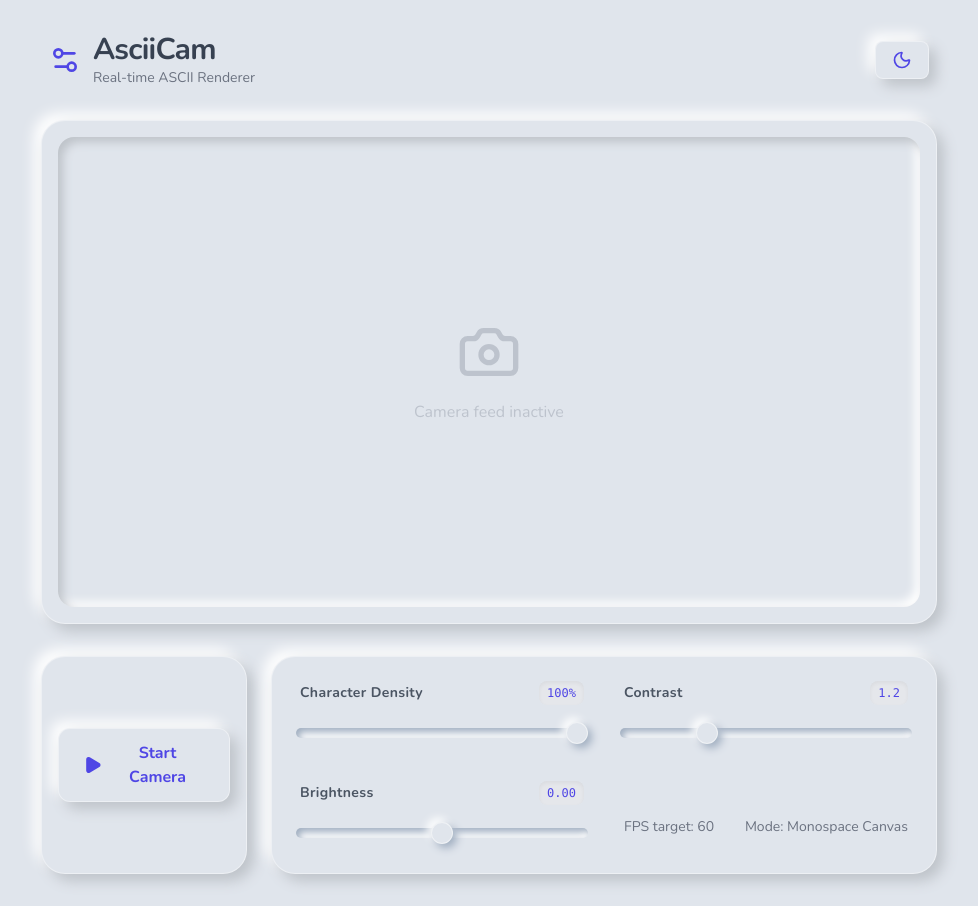
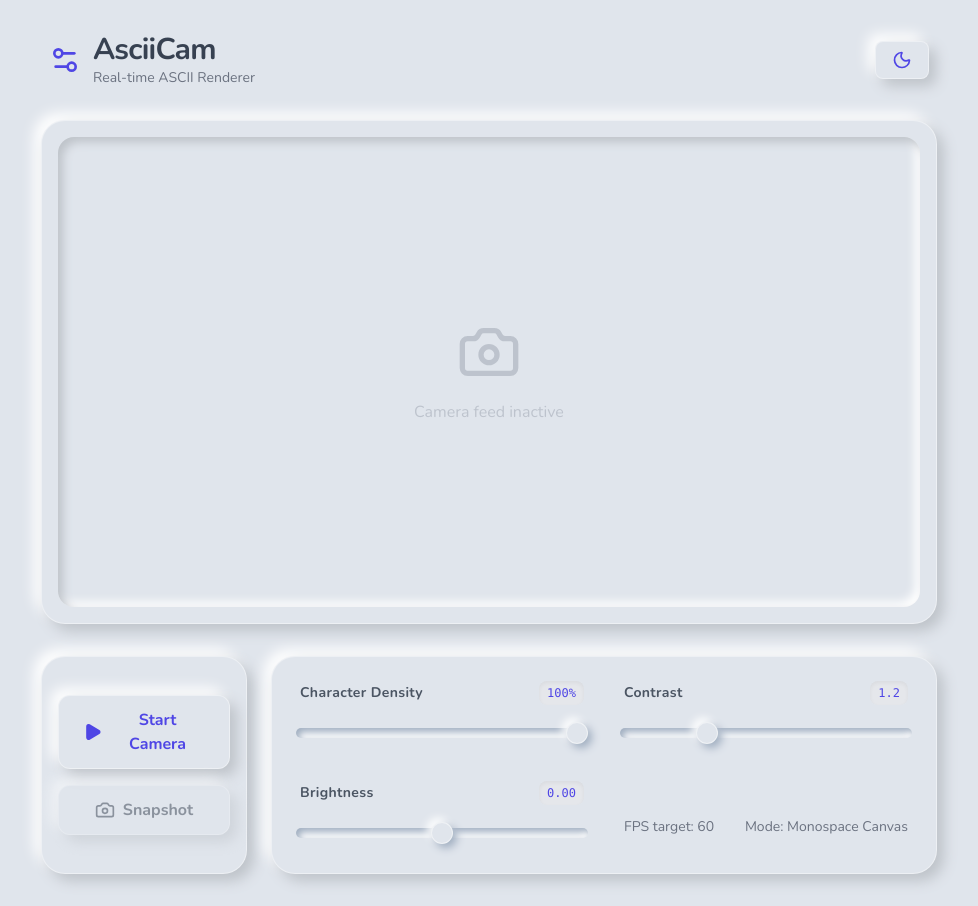
Before and after one commit to whitekotan0/asciicam, a React (Vite) app: page / in a window 1280 px wide. Shown: the whole page, without its empty margins (151-1129 px from the left). Built offline with nearby package versions, Linux system fonts and the light colour scheme.

Commit message:
feat: Add snapshot functionality
Implement the ability for users to capture the current ASCII art output as a PNG image. Includes functionality to take a snapshot and download it.

```diff
--- a/App.tsx
+++ b/App.tsx
@@ -1,5 +1,5 @@
 import React, { useRef, useEffect, useState, useCallback } from 'react';
-import { Play, Square, Camera, Settings2, Moon, Sun } from 'lucide-react';
+import { Play, Square, Camera, Settings2, Moon, Sun, Download, X } from 'lucide-react';
 import { Card, Button, Slider } from './components/NeumorphicUI';
 import { convertToAscii } from './utils/ascii';
 
@@ -13,6 +13,7 @@ const App: React.FC = () => {
   const [streaming, setStreaming] = useState(false);
   const [error, setError] = useState<string | null>(null);
   const [darkMode, setDarkMode] = useState(false);
+  const [snapshot, setSnapshot] = useState<string | null>(null);
 
   // Controls
   const [density, setDensity] = useState(100);
@@ -164,6 +165,22 @@ const App: React.FC = () => {
     }
   };
 
+  const takeSnapshot = useCallback(() => {
+    if (renderCanvasRef.current && streaming) {
+      const data = renderCanvasRef.current.toDataURL('image/png');
+      setSnapshot(data);
+    }
+  }, [streaming]);
+
+  const downloadSnapshot = useCallback(() => {
+    if (snapshot) {
+      const link = document.createElement('a');
+      link.href = snapshot;
+      link.download = `asciicam-${new Date().toISOString().slice(0,19).replace(/[:T]/g,"-")}.png`;
+      link.click();
+    }
+  }, [snapshot]);
+
   // Background Gradient Classes
   const mainBgClass = darkMode
     ? "bg-gradient-to-br from-gray-900 to-gray-800 text-gray-200"
@@ -236,6 +253,15 @@ const App: React.FC = () => {
               {streaming ? <Square className="w-5 h-5 fill-current" /> : <Play className="w-5 h-5 fill-current" />}
               {streaming ? "Stop Feed" : "Start Camera"}
             </Button>
+            <Button
+              darkMode={darkMode}
+              onClick={takeSnapshot}
+              disabled={!streaming}
+              className={`w-full ${!streaming ? 'opacity-50 cursor-not-allowed' : ''} ${darkMode ? 'text-gray-200' : 'text-gray-700'}`}
+            >
+              <Camera className="w-5 h-5" />
+              Snapshot
+            </Button>
           </Card>
         </div>
 
@@ -274,8 +300,37 @@ const App: React.FC = () => {
             </div>
           </Card>
         </div>
+      </div>
 
-      </div>
+      {/* Snapshot Modal */}
+      {snapshot && (
+        <div className="fixed inset-0 z-50 flex items-center justify-center p-4 bg-black/60 backdrop-blur-sm animate-in fade-in duration-200">
+           <div className="absolute inset-0" onClick={() => setSnapshot(null)} />
+           <Card darkMode={darkMode} className="relative z-10 w-full max-w-4xl max-h-[90vh] flex flex-col p-4 md:p-6 overflow-hidden shadow-2xl">
+              <div className="flex justify-between items-center mb-4">
+                 <h2 className={`text-xl font-bold ${darkMode ? 'text-white' : 'text-gray-800'}`}>Snapshot Preview</h2>
+                 <button onClick={() => setSnapshot(null)} className={`p-2 rounded-full hover:bg-black/10 transition ${darkMode ? 'text-gray-300' : 'text-gray-600'}`}>
+                    <X className="w-6 h-6" />
+                 </button>
+              </div>
+
+              <div className="flex-1 min-h-0 relative bg-black/5 rounded-lg overflow-hidden flex items-center justify-center border border-white/10">
+                 <img src={snapshot} alt="Snapshot" className="max-w-full max-h-full object-contain" />
+              </div>
+
+              <div className="mt-6 flex gap-4 justify-end">
+                 <Button darkMode={darkMode} onClick={() => setSnapshot(null)}>
+                    Discard
+                 </Button>
+                 <Button darkMode={darkMode} onClick={downloadSnapshot} className="!text-indigo-500">
+                    <Download className="w-5 h-5" />
+                    Download
+                 </Button>
+              </div>
+           </Card>
+        </div>
+      )}
+
     </div>
   );
 };
```
